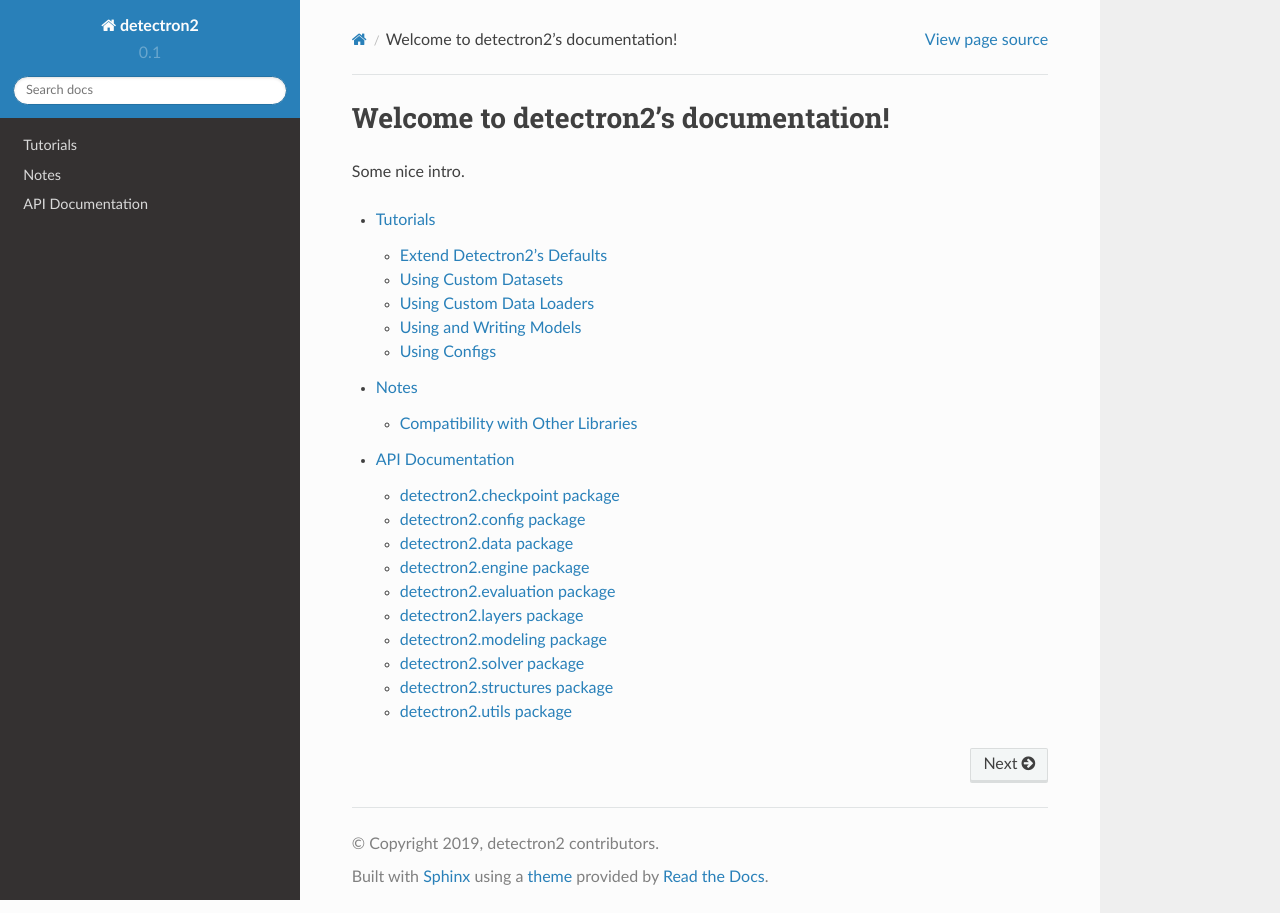
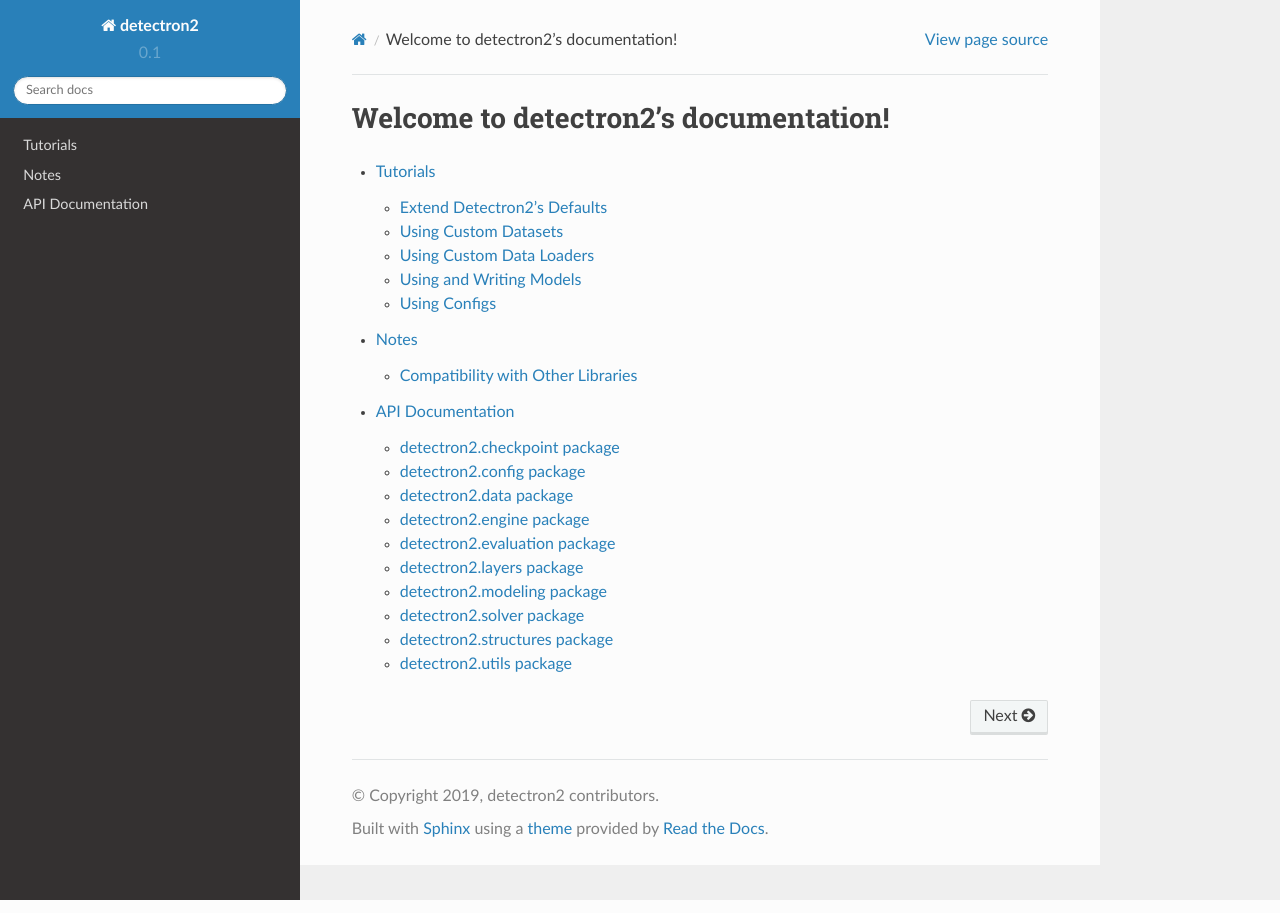
Before and after one commit to facebookresearch/detectron2, a Sphinx documentation site: the page built from docs/index.rst, in a window 1280 px wide. Built offline with Sphinx 7.4.7 and the Read the Docs theme 2.0.0, drawn with Linux system fonts in a browser that asks for light colours; pages that are not in the unit, such as notebooks, are missing from menus.

Commit message:
fix documentation homepage
Reviewed By: rbgirshick

Differential Revision: D17862338

fbshipit-source-id: 42677ec403f60ed0700a01eab10ffd4eb7112101

```diff
--- a/docs/index.rst
+++ b/docs/index.rst
@@ -6,8 +6,6 @@
 Welcome to detectron2's documentation!
 ======================================
 
-Some nice intro.
-
 .. toctree::
    :maxdepth: 2
 
```
